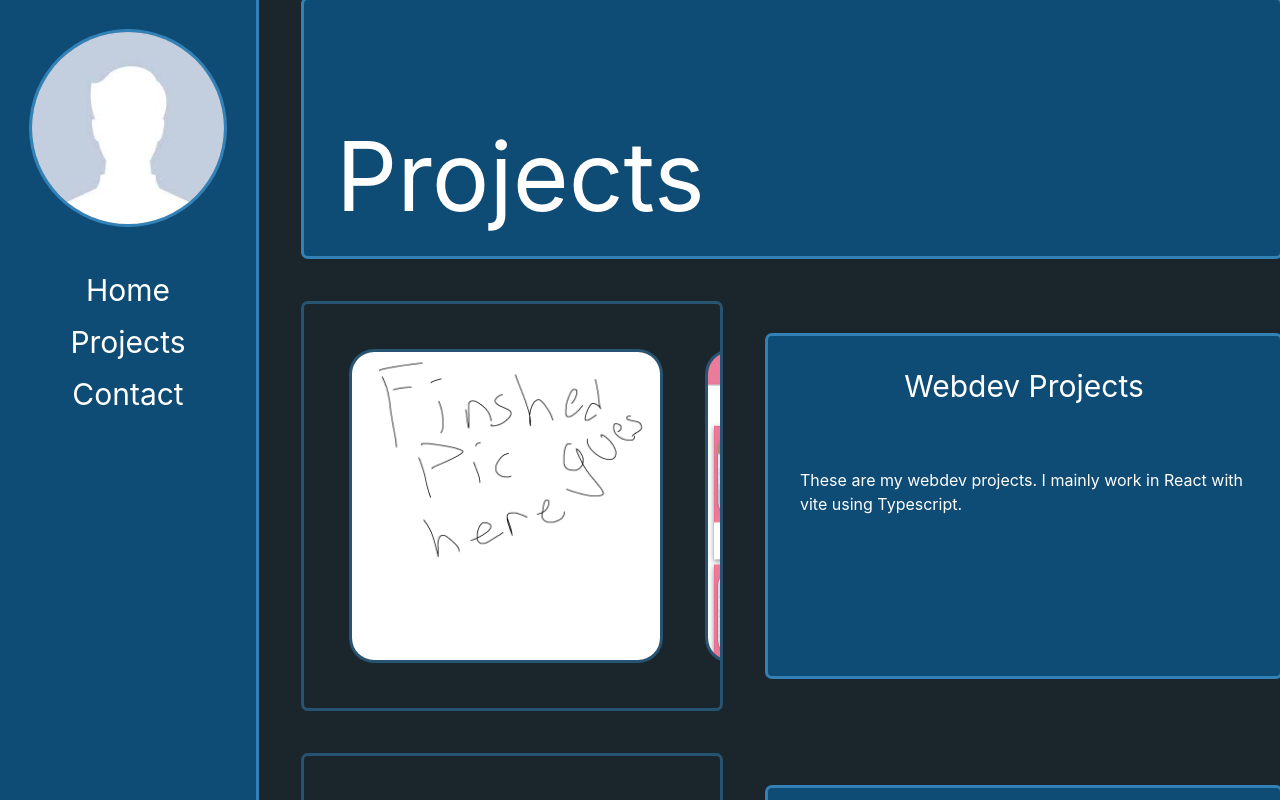
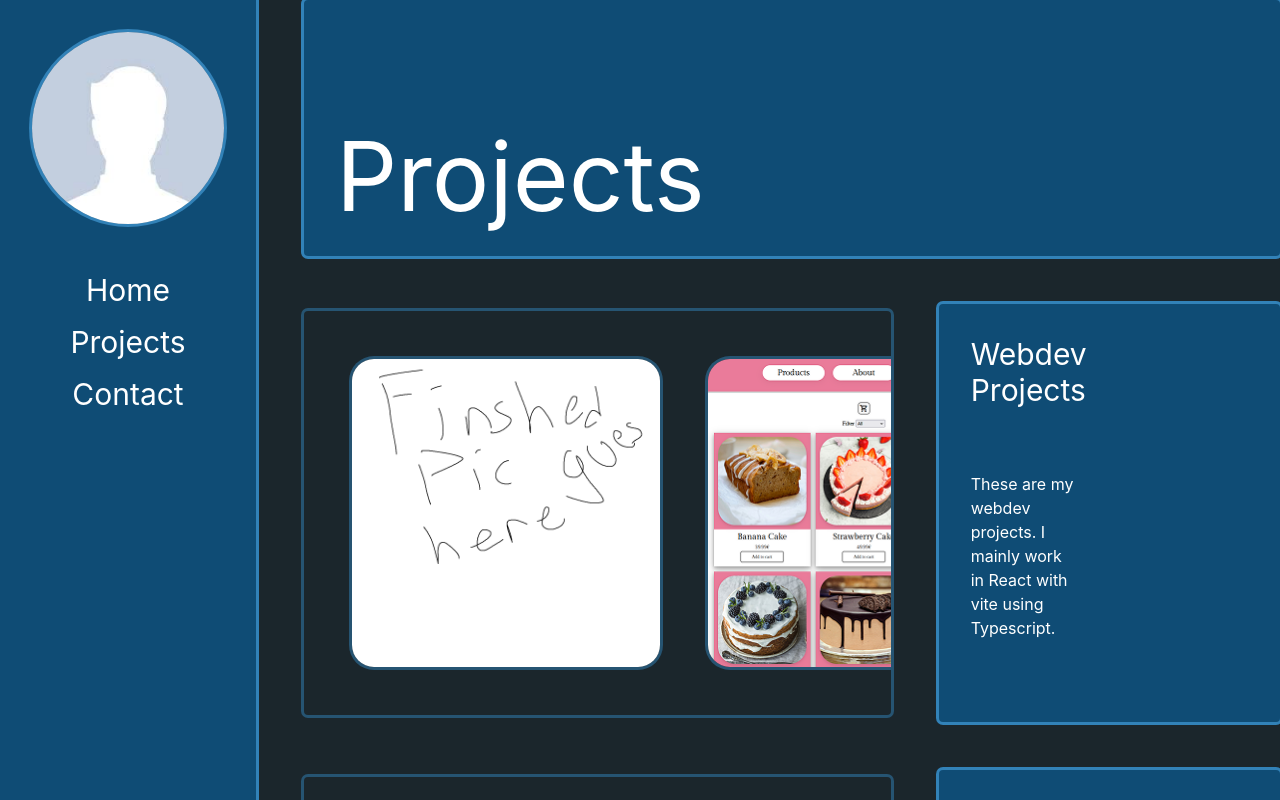
Before and after one commit to ColdIcyDays/react-portfolio, a React (Vite) app: page /Projects in a window 1280 px wide. Shown: the top 800 px of the page. Built offline with nearby package versions, Linux system fonts and the light colour scheme.

Commit message:
Made project category info wider
 - Title.

```diff
--- a/src/components/projects/ProjectCategory.tsx
+++ b/src/components/projects/ProjectCategory.tsx
@@ -11,9 +11,12 @@ export function ProjectCategory({ ProjCategoryData }: { ProjCategoryData: Catego
             <ProjectCategoryImageScrollContainer someCategoryData={ProjCategoryData.Data}
                                                  aProjectCategorySubpageName={ProjCategoryData.CategorySubpageDenotation}/>
 
-            <div className='reg-30-div  w-[256px] h-max min-h-85 min-w-lg ml-auto flex flex-col'>
-                <h1 className='text-center p-8 text-3xl'>{ProjCategoryData.CategoryTitle}</h1>
-                <p className='p-8'>{ProjCategoryData.CategoryDescription}</p>
+
+            <div className='reg-30-div w-1/2 h-max min-h-85 min-w-1/3 ml-auto flex flex-col'>
+                <div className='w-1/2'>
+                    <h1 className='m-auto text-center p-8 text-3xl'>{ProjCategoryData.CategoryTitle}</h1>
+                    <p className='m-auto p-8'>{ProjCategoryData.CategoryDescription}</p>
+                </div>
                 <div className='h-[50px]'></div>
                 {/*<Link className='block m-auto' to={"/Projects/" + ProjCategoryData.CategorySubpageDenotation}>
                     <button className='std-button'>Learn more</button>
```
